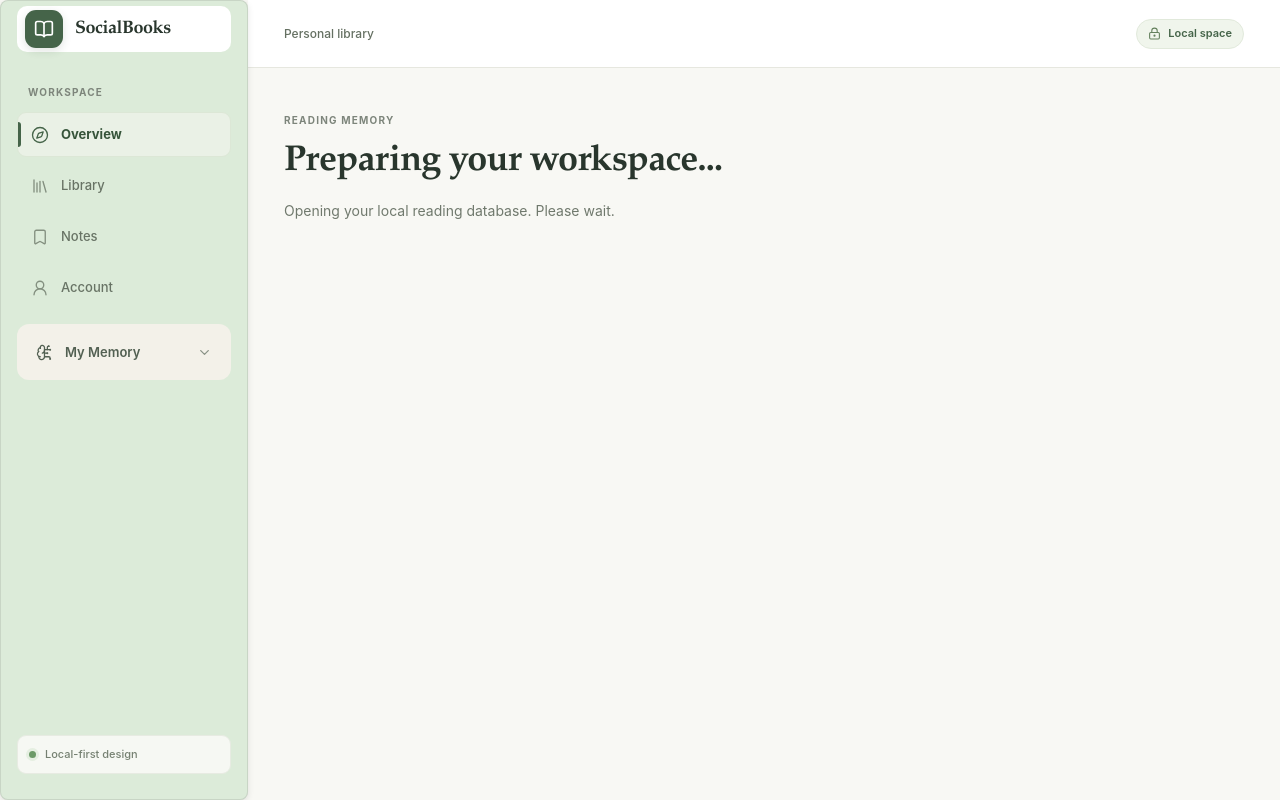
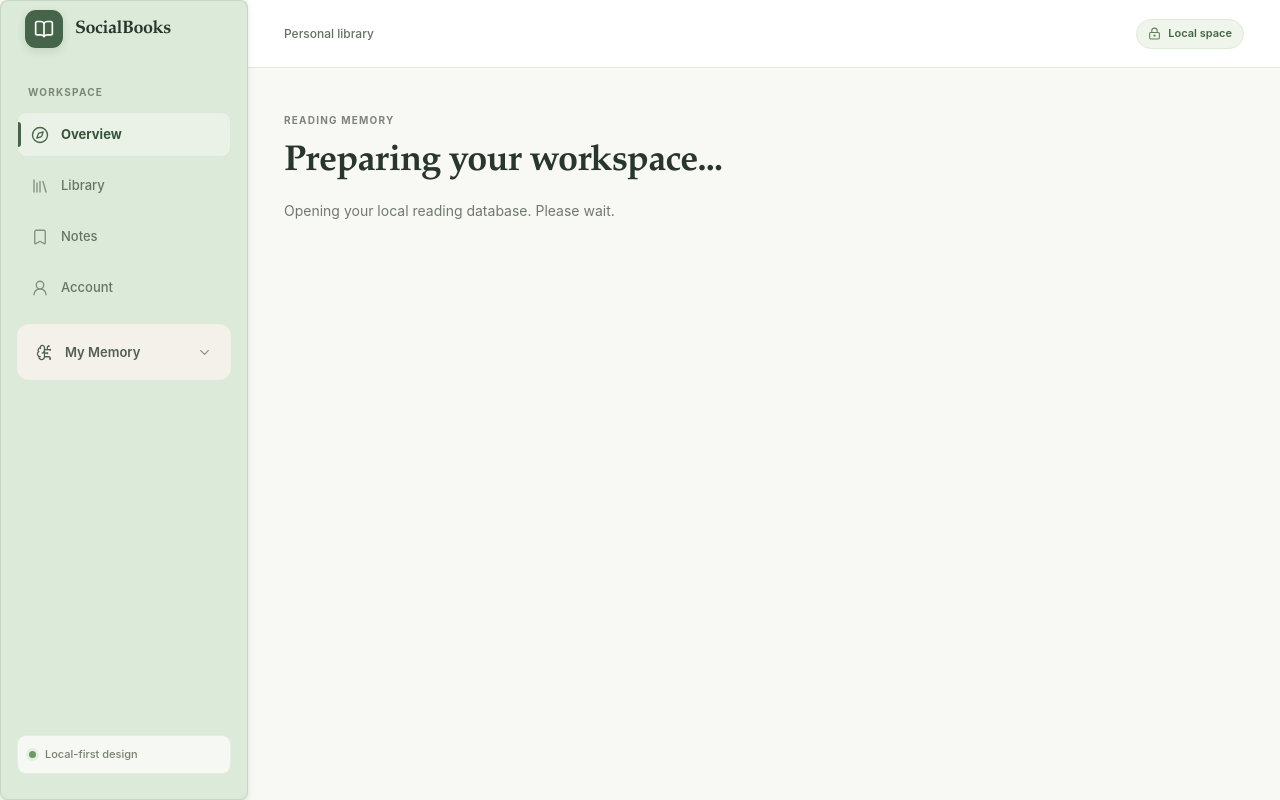
Before and after one commit to Mike323334/SocialBook, a React (Vite) app in the folder frontend/: page / in a window 1280 px wide. Built offline with nearby package versions, Linux system fonts and the light colour scheme; no server answers.

Commit message:
side bar changed

```diff
--- a/frontend/src/App.css
+++ b/frontend/src/App.css
@@ -76,7 +76,7 @@
   padding: 0 8px;
 
   color: #315C3A;
-  background-color: #FFFFFF;
+
 
   font-family: var(--heading);
   font-size: 19px;
```
